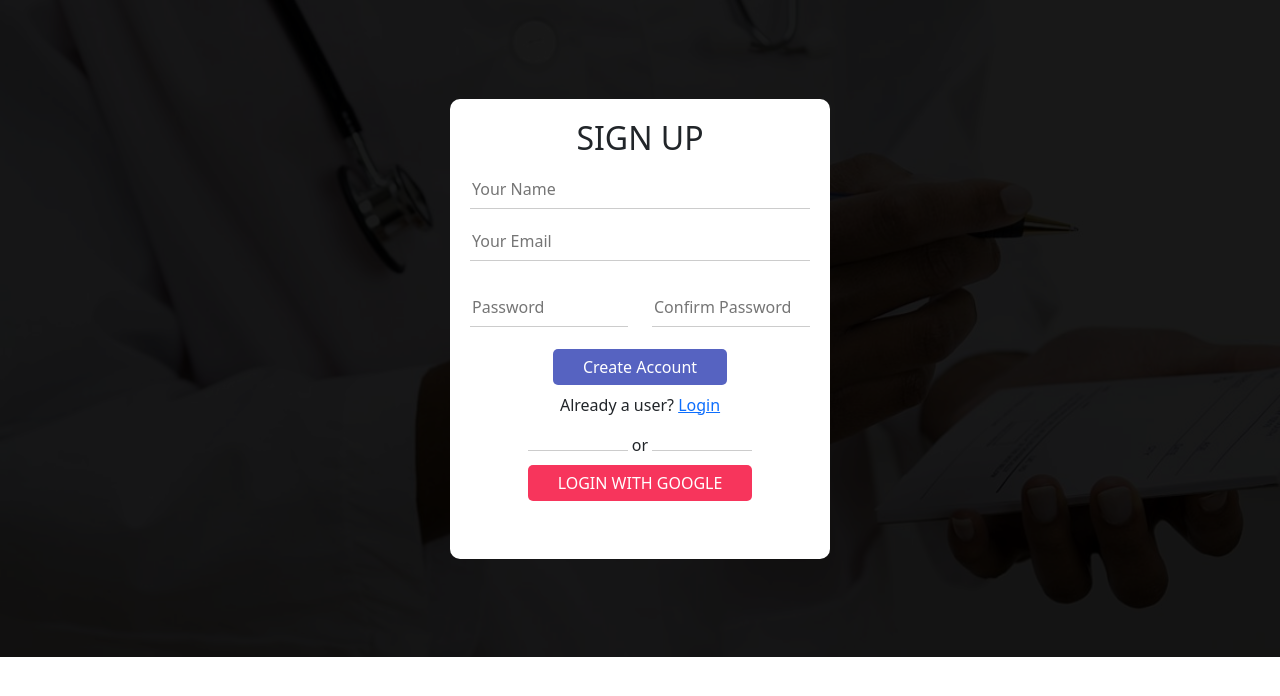
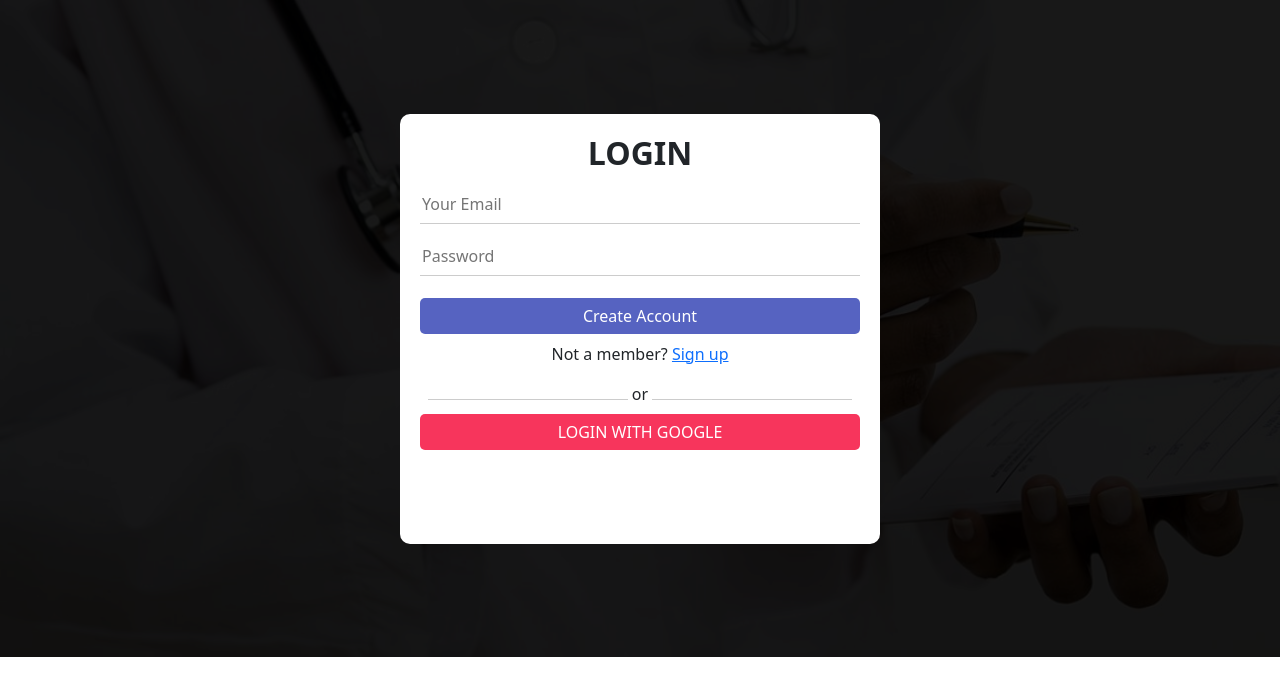
Before and after one commit to hamunna/hm-healthcare, a React (Create React App) app: page / in a window 1280 px wide. Shown: the top 696 px of the page. Built offline with nearby package versions, Linux system fonts and the light colour scheme.

Commit message:
Login page created

```diff
--- a/src/App.js
+++ b/src/App.js
@@ -8,6 +8,7 @@ import Footer from './Pages/Footer/Footer';
 import { FontAwesomeIcon } from '@fortawesome/react-fontawesome'
 import { faCoffee } from '@fortawesome/free-solid-svg-icons'
 import Signup from './Pages/Signup/Signup';
+import Login from './Pages/Login/Login';
 
 const element = <FontAwesomeIcon icon={faCoffee} />
 // ========
@@ -21,7 +22,8 @@ function App() {
       <Home></Home>
       <Footer></Footer> */}
 
-      <Signup></Signup>
+      {/* <Signup></Signup> */}
+      <Login></Login>
 
     </div>
   );
--- a/src/Pages/Login/Login.js
+++ b/src/Pages/Login/Login.js
@@ -2,8 +2,25 @@ import React from 'react';
 
 const Login = () => {
 	return (
-		<div>
-			<h2>This is Login Page</h2>
+		<div className="sign-form">
+			<div className="signing-overlay d-flex justify-content-center align-items-center">
+				<div className="form-box">
+					<h2 className="text-uppercase fw-bolder">Login</h2>
+
+					<form>
+						<input type="email" placeholder="Your Email" />
+						<input type="password" placeholder="Password" />
+
+						<button className="my-2 theme-primary-btn w-100" type="submit">Create Account</button>
+
+						<p>Not a member? <a href="#">Sign up</a></p>
+					</form>
+
+					<div className="or-sign-with"> or </div>
+
+					<button className="my-2 theme-secondary-btn text-uppercase w-100">Login with Google</button>
+				</div>
+			</div>
 		</div>
 	);
 };
--- a/src/Pages/Signup/Signup.css
+++ b/src/Pages/Signup/Signup.css
@@ -23,24 +23,17 @@
 
 .form-box {
 	background-color: #fff;
-	width: 380px;
-	height: 460px;
+	width: 480px;
+	height: 430px;
 	padding: 20px;
 	text-align: center;
 	border-radius: 10px;
 }
 
-.or-sign-with::after {
+.or-sign-with::after, .or-sign-with::before {
 	content: '';
 	display: inline-block;
 	border-bottom: 1px solid #ccc;
-	width: 100px;
+	width: 200px;
 	padding: 5px;
 }
-.or-sign-with::before {
-	content: '';
-	display: inline-block;
-	border-bottom: 1px solid #ccc;
-	width: 100px;
-	padding: 5px;
-}
--- a/src/Pages/Signup/Signup.js
+++ b/src/Pages/Signup/Signup.js
@@ -6,7 +6,7 @@ const Signup = () => {
 		<div className="sign-form">
 			<div className="signing-overlay d-flex justify-content-center align-items-center">
 				<div className="form-box">
-					<h2 className="text-uppercase">Sign up</h2>
+					<h2 className="text-uppercase fw-bolder">Sign up</h2>
 
 					<form>
 						<input type="text" placeholder="Your Name" />
@@ -16,14 +16,14 @@ const Signup = () => {
 							<input type="password" placeholder="Confirm Password" />
 						</div>
 
-						<button className="my-2 theme-primary-btn" type="submit">Create Account</button>
+						<button className="my-2 theme-primary-btn w-100" type="submit">Create Account</button>
 
-						<p>Already a user? <a href="#">Login</a></p>
+						<p>Already a member? <a href="../Login/Login.js">Login</a></p>
 					</form>
 
 					<div className="or-sign-with"> or </div>
 
-					<button  className="my-2 theme-secondary-btn text-uppercase">Login with Google</button>
+					<button  className="my-2 theme-secondary-btn text-uppercase w-100">Login with Google</button>
 				</div>
 			</div>
 		</div>
```
